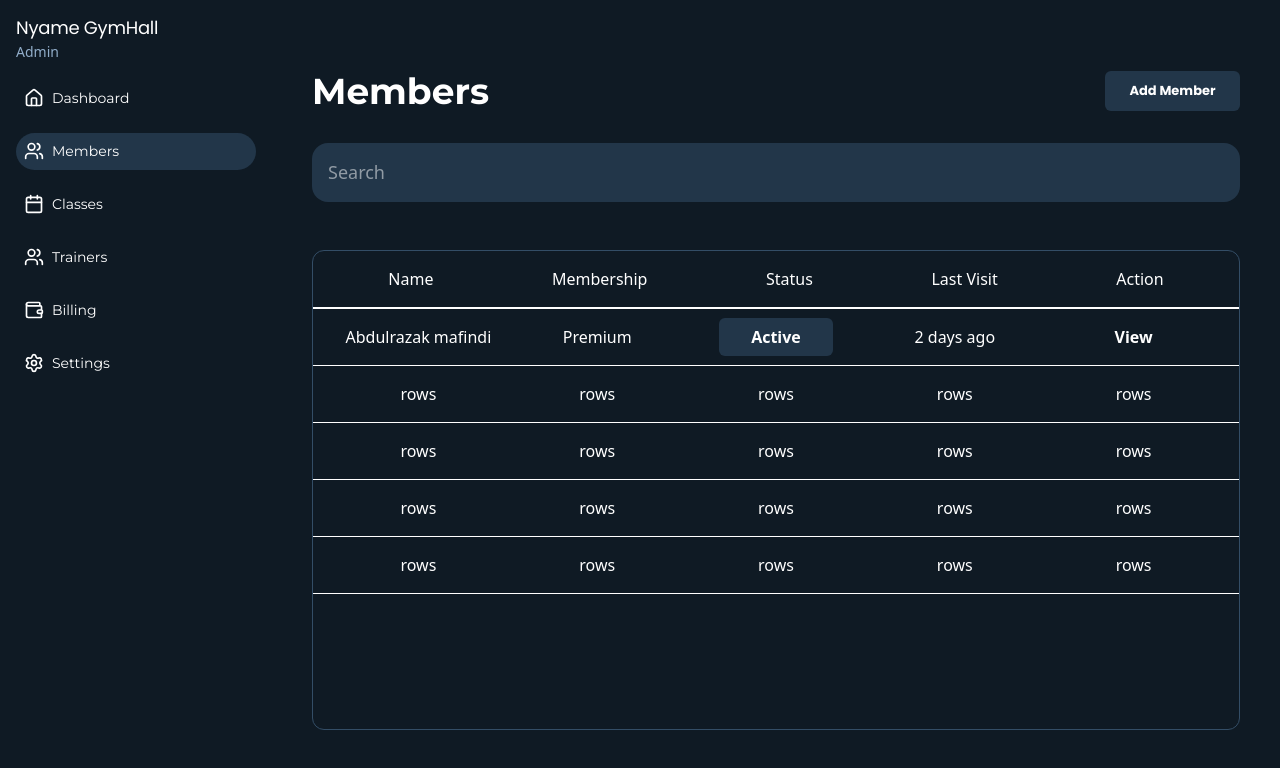
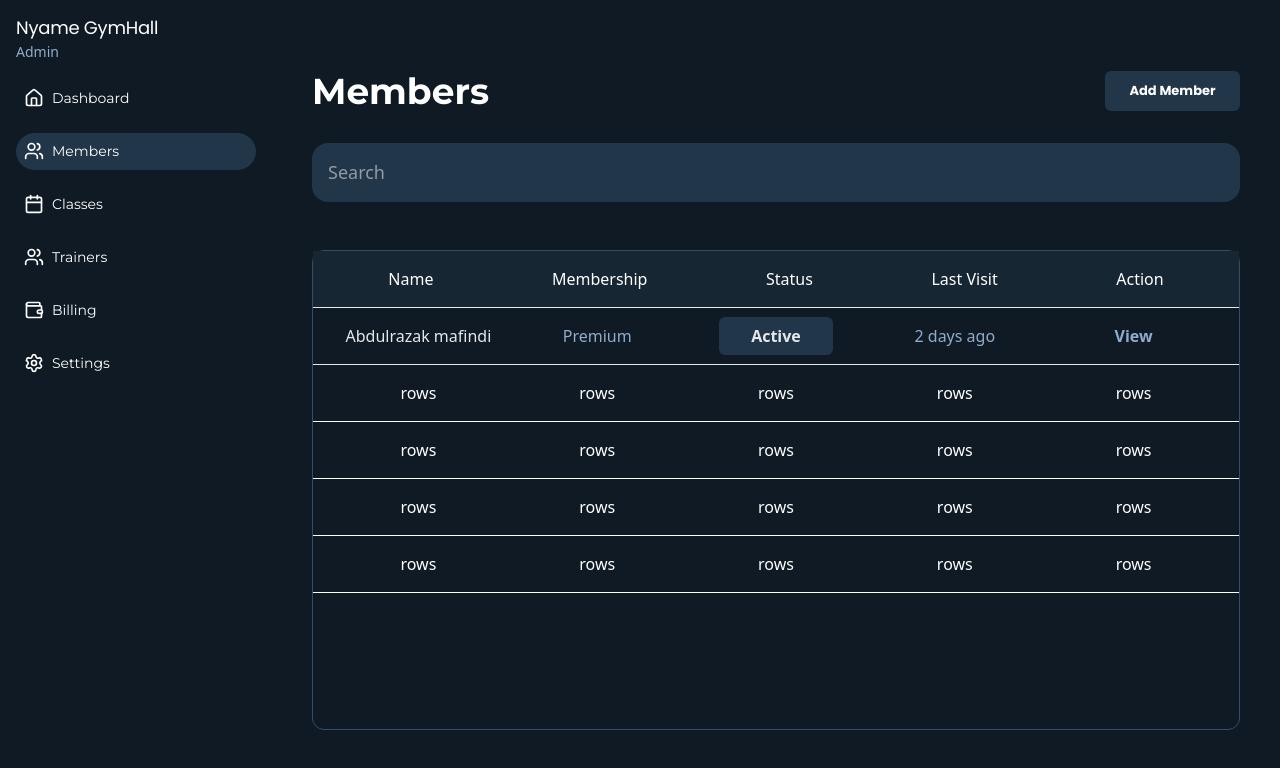
Before and after one commit to mafindijr/Gym-Management-System, a React (Vite) app: page /member in a window 1280 px wide. Shown: the top 768 px of the page. Built offline with nearby package versions, Linux system fonts and the light colour scheme.

Commit message:
fix some style for consistency

```diff
--- a/src/pages/members.jsx
+++ b/src/pages/members.jsx
@@ -22,7 +22,7 @@ export default function MembersDashboard() {
 
                     <div className='flex gap-4 mt-4'>
                         <div className="w-[928px] h-[480px] flex flex-col border-1 inset-1 border-[#334d66] rounded-[12px]">
-                                <div className='flex justify-around items-center p-4 border-b-2'>
+                                <div className='flex justify-around items-center bg-[#172633] p-4 border-[#e5e8eb] border-b-1'>
                                     <div><span>Name</span></div>
                                     <div><span>Membership</span></div>
                                     <div><span>Status</span></div>
@@ -30,16 +30,16 @@ export default function MembersDashboard() {
                                     <div><span>Action</span></div>
                                 </div>
                                 <div id="tableBody" className="">
-                                <div className='flex justify-around items-center p-4 border-b-1'>
+                                <div className='flex justify-around items-center text-[#8fadcc] p-4 border-[#e5e8eb] border-b-1'>
 
-                                    <div className="w-[185px] text-center">
+                                    <div className="w-[185px] text-center text-[#e5e8eb]">
                                         <span>Abdulrazak mafindi</span>
                                     </div>
                                     <div className="w-[185px] text-center">
                                         <span>Premium</span>
                                     </div>
                                     <div className="w-[185px] text-center">
-                                        <span className="bg-[#223649] px-8 py-2 font-semibold rounded-md cursor-pointer">Active</span>
+                                        <span className="bg-[#223649] px-8 py-2 font-semibold rounded-md cursor-pointer text-[#e5e8eb]">Active</span>
                                     </div>
                                     <div className="w-[185px] text-center">
                                         <span>2 days ago</span>
```
